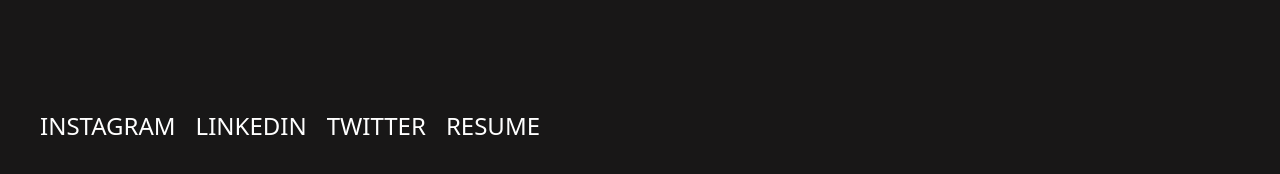
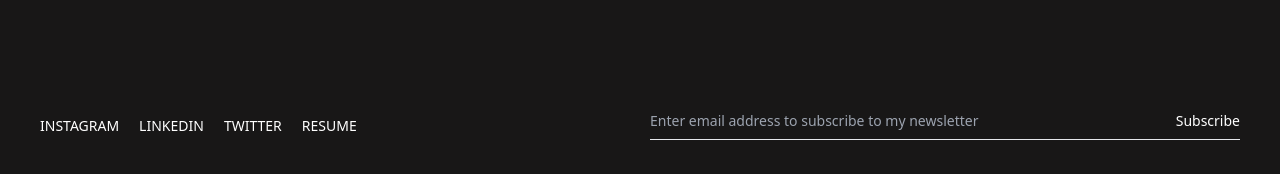
Before and after one commit to josephjerryrhule/emele, a Next.js app: page / in a window 1280 px wide. Shown: the part 7169-7343 px from the top of the page. Built offline with nearby package versions, Linux system fonts and the light colour scheme; no server answers.

Commit message:
implemented footer form

```diff
--- a/app/components/footer/footer.tsx
+++ b/app/components/footer/footer.tsx
@@ -4,9 +4,10 @@ import React from "react";
 const FooterComponent = () => {
   return (
     <div
-      className="w-full flex items-center text-white text-xl md:text-2xl pt-10 pb-10 uppercase gap-5"
+      className="w-full flex items-center text-white text-[14px] pt-10 pb-10 uppercase gap-5 justify-between"
       id="contact"
     >
+      <div className="flex items-center gap-5 w-full">
         <Link href="https://www.instagram.com/just_emele_/" target="_blank">
           Instagram
         </Link>
@@ -19,6 +20,25 @@ const FooterComponent = () => {
         <Link href="https:twitter.com">Twitter</Link>
         <Link href="#">Resume</Link>
       </div>
+
+      {/* News Letter Form */}
+      <div className="w-full">
+        <form
+          action=""
+          className="w-full bg-transparent border-b flex items-center justify-between text-[14px] pb-2"
+          netlify
+        >
+          <input
+            type="email"
+            name="email"
+            id="email"
+            className="bg-transparent outline-none w-full"
+            placeholder="Enter email address to subscribe to my newsletter"
+          />
+          <button type="submit">Subscribe</button>
+        </form>
+      </div>
+    </div>
   );
 };
 
```
Also changed, not shown: 1 other file (tests, documents, lock files or other folders). Lines whose indentation alone changed are shown as unchanged.
